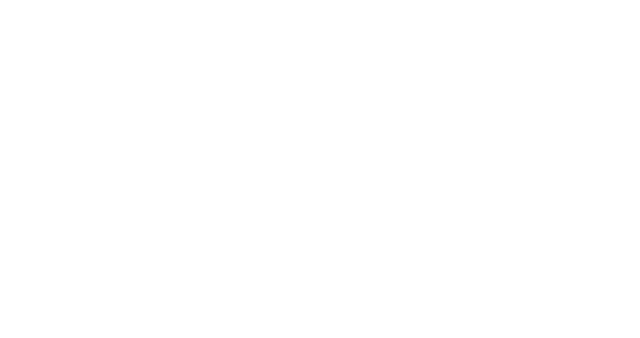
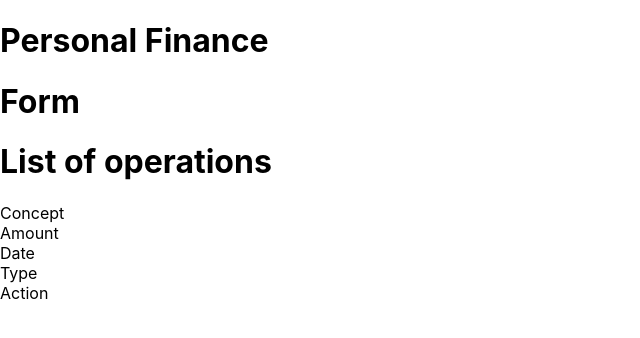
Before and after one commit to fom78/challenge-fullstack-alkemy, a React (Create React App) app: page / in a window 1280 px wide. Shown: the top 338 px of the page, without its empty margins (0-640 px from the left). Built offline with nearby package versions, Linux system fonts and the light colour scheme.

Commit message:
add text-secondary color

```diff
--- a/src/index.css
+++ b/src/index.css
@@ -6,6 +6,7 @@
   --dark: #1f1f1f;
   --bg-primary: #375A7F;
   --text-primary: #fff;
+  --text-secondary: #0f0f0f;
 }
 
 body {
@@ -20,7 +21,7 @@
   text-rendering: optimizeSpeed;
   overflow-x: hidden;
   scroll-behavior: smooth;
-  color: var(--text-primary);
+  color: var(--text-se);
   background-color: var(--white-color);
 }
 
```
